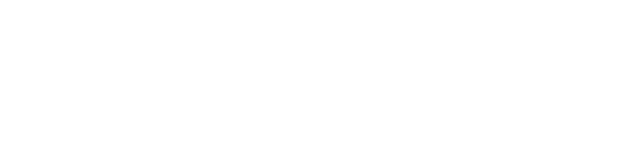
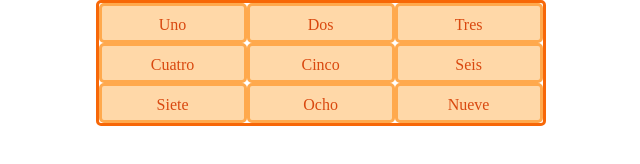
Before and after one commit to AdrianSanchezVeliz/DIW, a plain HTML site: page Grid Adrian Sanchez Veliz/EjerciciosGrip/EjerciciosGrip.html in a window 1280 px wide. Shown: the whole page, without its empty margins (378-1018 px from the left). Drawn offline with Linux system fonts and the light colour scheme.

Commit message:
Add files via upload

```diff
--- a/Grid Adrian Sanchez Veliz/EjerciciosGrip/EjerciciosGrip.html
+++ b/Grid Adrian Sanchez Veliz/EjerciciosGrip/EjerciciosGrip.html
@@ -10,7 +10,7 @@
 
 <body>
     <!--EJERCICIO 1 - 2 - 3-->
-    <!--<div class="contenedor">
+    <div class="contenedor">
         <div class="celda1 celda"><p class="textoCelda">Uno</p></div>
         <div class="celda2 celda"><p class="textoCelda">Dos</p></div>
         <div class="celda3 celda"><p class="textoCelda">Tres</p></div>
@@ -20,7 +20,7 @@
         <div class="celda7 celda"><p class="textoCelda">Siete</p></div>
         <div class="celda8 celda"><p class="textoCelda">Ocho</p></div>
         <div class="celda9 celda"><p class="textoCelda">Nueve</p></div>
-    </div>-->
+    </div>
     <!--EJERCICIO 5 - 6 - 8-->
    <!-- <div class="contenedor">
         <div class="celda1 celda">
```
